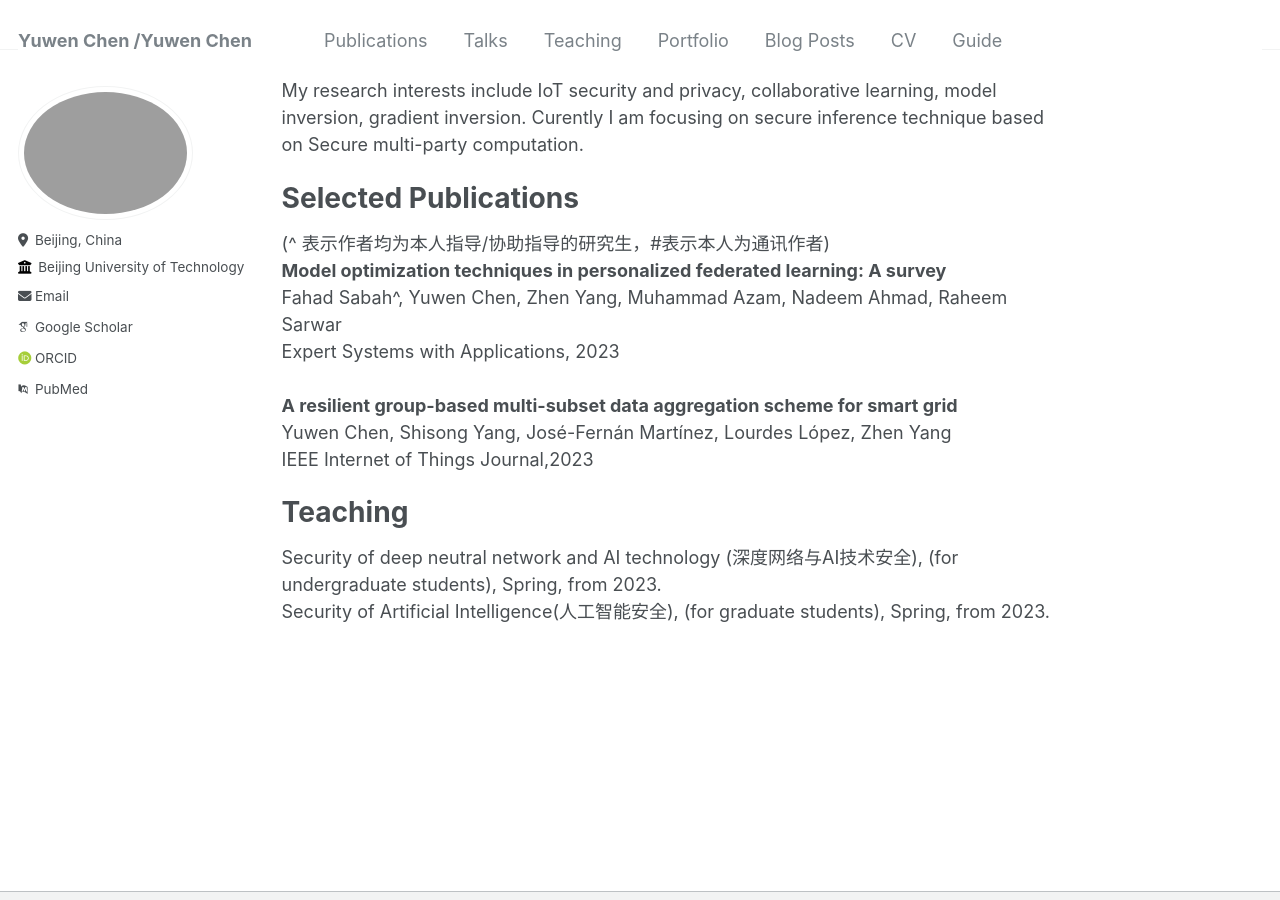
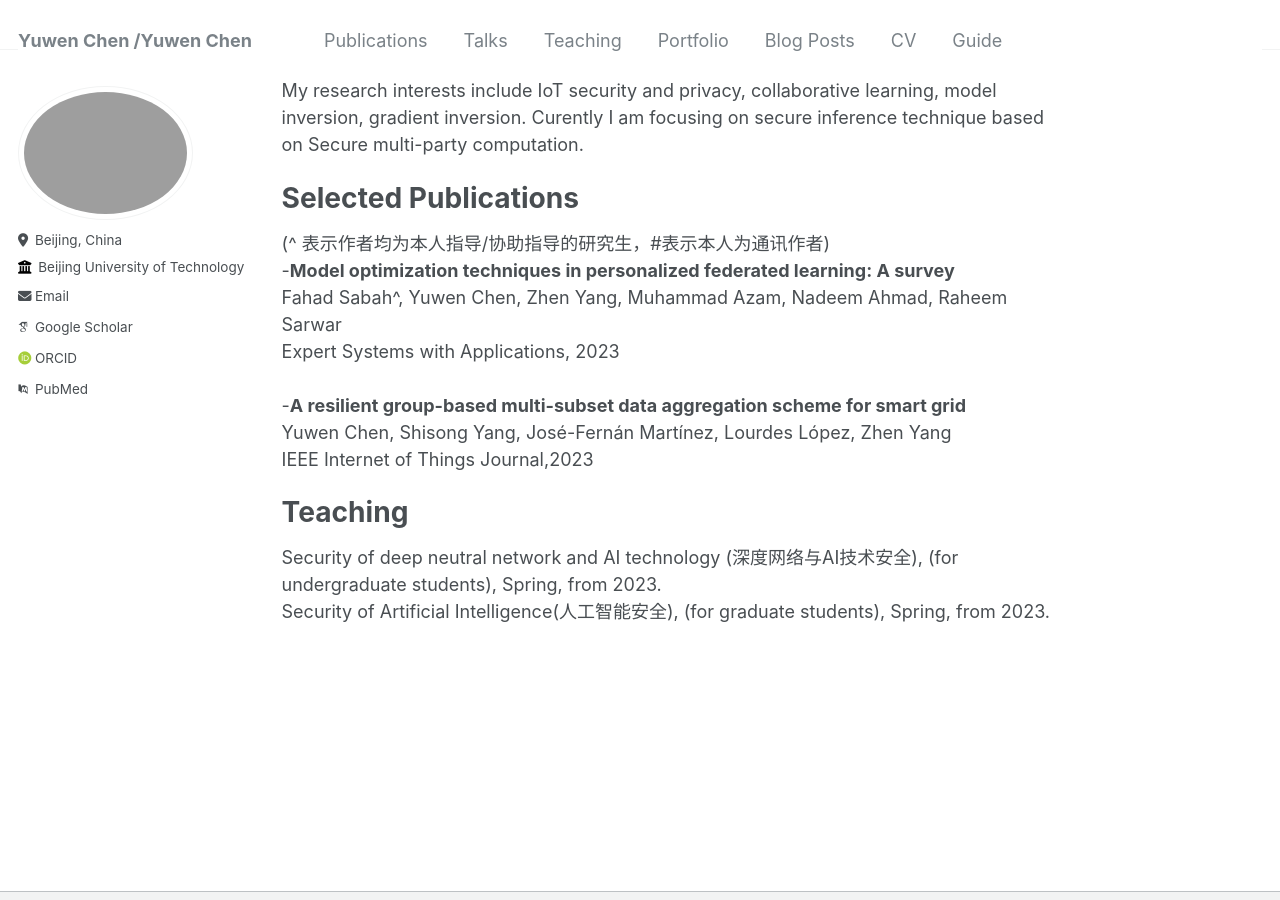
Before and after one commit to SevenBruce/sevenbruce.github.io, a Jekyll site: the page built from _pages/about.md, in a window 1280 px wide and 900 px high, scrolled down 365 px. Built offline with Jekyll 4.4.1, drawn with Linux system fonts in a browser that asks for light colours; some web fonts are replaced.

Commit message:
Update about.md

```diff
--- a/_pages/about.md
+++ b/_pages/about.md
@@ -20,10 +20,10 @@ My research interests include IoT security and privacy, collaborative learning,
 Selected Publications
 ======
 (^ 表示作者均为本人指导/协助指导的研究生，#表示本人为通讯作者)  <br/>
-**Model optimization techniques in personalized federated learning: A survey** <br/>
+-**Model optimization techniques in personalized federated learning: A survey** <br/>
 Fahad Sabah^, Yuwen Chen, Zhen Yang, Muhammad Azam, Nadeem Ahmad, Raheem Sarwar <br/>
 Expert Systems with Applications, 2023 <br/><br/>
-**A resilient group-based multi-subset data aggregation scheme for smart grid** <br/>
+-**A resilient group-based multi-subset data aggregation scheme for smart grid** <br/>
 Yuwen Chen, Shisong Yang, José-Fernán Martínez, Lourdes López, Zhen Yang <br/>
 IEEE Internet of Things Journal,2023
 
```
